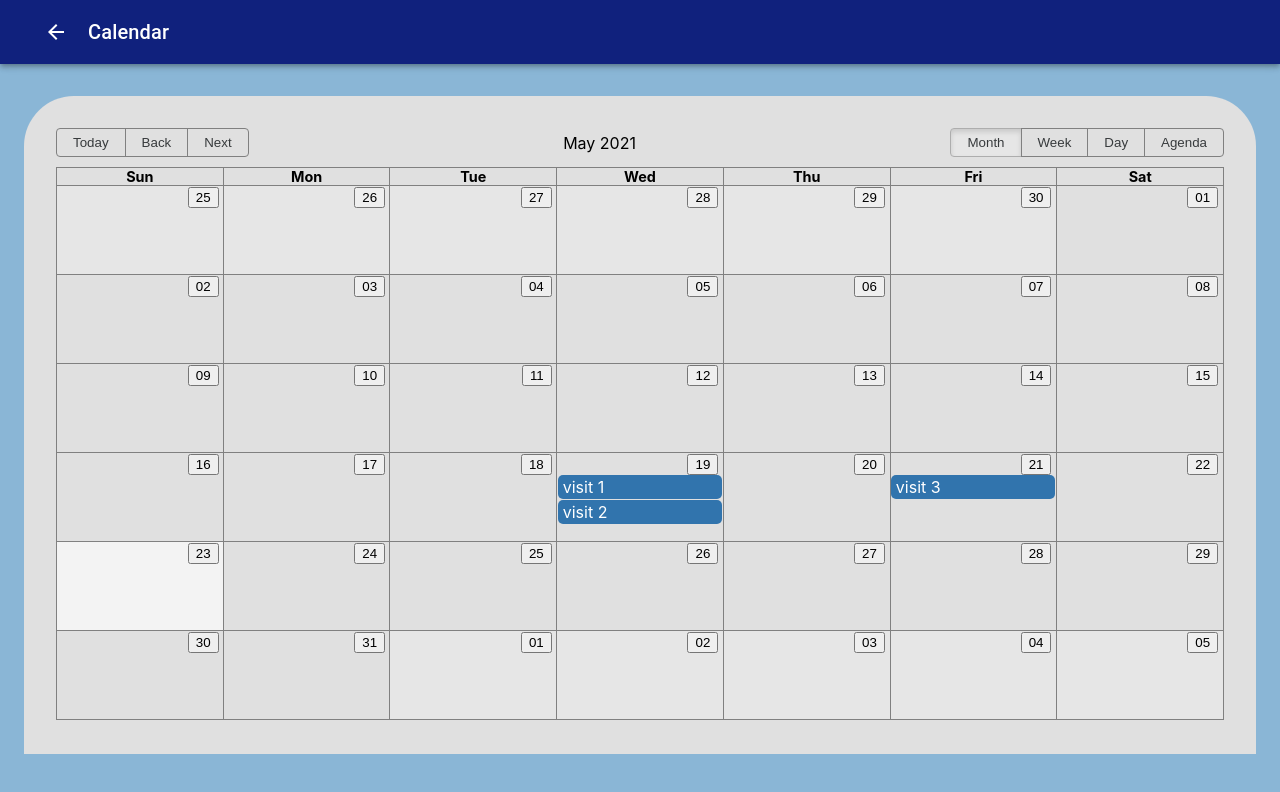
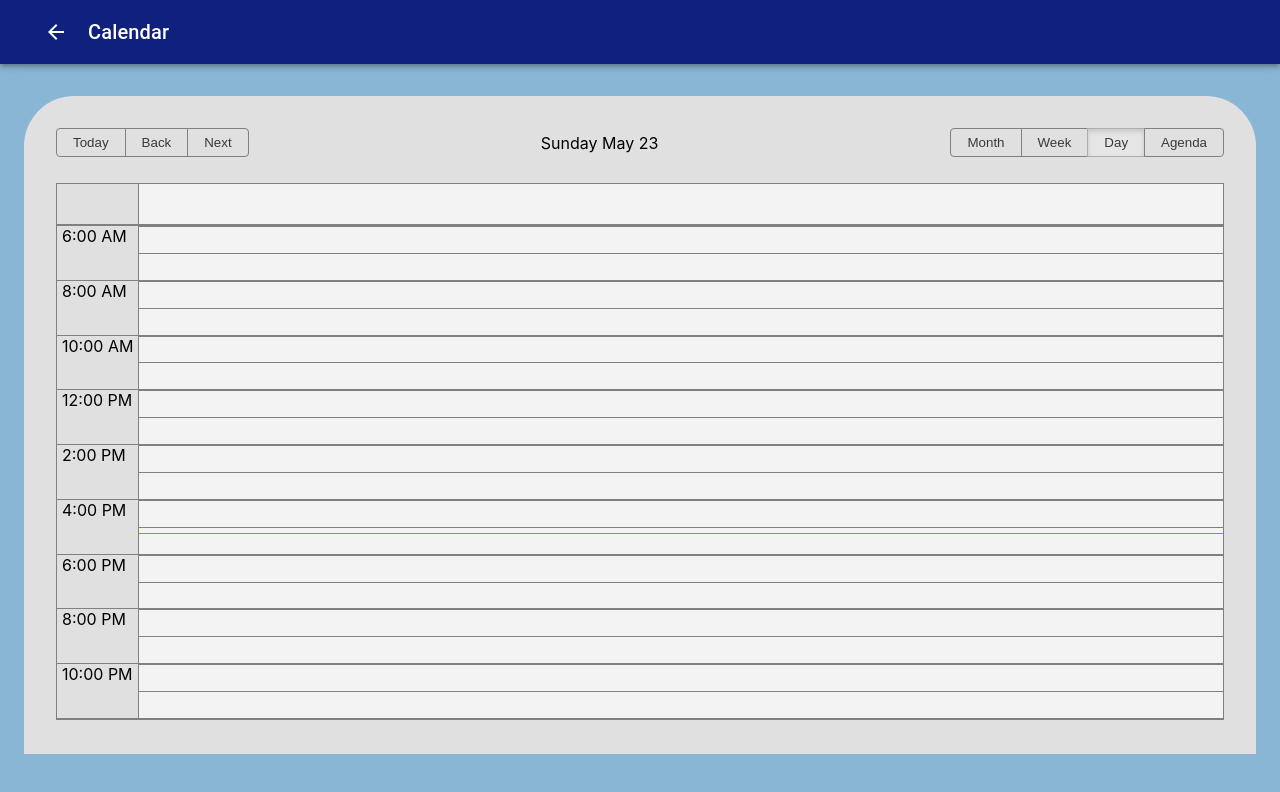
Before and after one commit to Tahlil-992/bugophobia.front-end, a React (Create React App) app: page /Calendar in a window 1280 px wide. Shown: the top 792 px of the page. Built offline with nearby package versions, Linux system fonts and the light colour scheme; sample sign-in values are in the browser's storage.

Commit message:
initialized event population for calendar

```diff
--- a/src/views/pages/Calendar.js
+++ b/src/views/pages/Calendar.js
@@ -1,4 +1,4 @@
-import React, { useState } from 'react';
+import React, { useState, useEffect } from 'react';
 import { makeStyles } from '@material-ui/core/styles';
 import AppBar from '@material-ui/core/AppBar';
 import Toolbar from '@material-ui/core/Toolbar';
@@ -15,22 +15,107 @@ import parse from 'date-fns/parse';
 import startOfWeek from 'date-fns/startOfWeek';
 import getDay from 'date-fns/getDay';
 import "../../style.css";
+import { callListPatientReservations } from '../../core/modules/calendarAPICalls';
+import { connect } from "react-redux";
+import { getDate } from 'date-fns';
 
 const locales = {
     'en-US': require('date-fns/locale/en-US'),
 }
+
+const calendar_views = {
+    month: 'month',
+    week: 'week',
+    work_week: 'work_week',
+    day: 'day',
+    agenda: 'agenda',
+}
+
 const useStyles = makeStyles((theme) => ({
     container: {
         paddingTop: theme.spacing(4),
     },
 }));
-export default function CalendarPage() {
+
+ function CalendarPage({ isRemembered }) {
     const classes = useStyles();
     const localizer = momentLocalizer(moment);
     const minTime = new Date();
     minTime.setHours(6,0,0);
     const maxTime = new Date();
     maxTime.setHours(23,30,0);
+    const [startDate, setStartDate] = useState(null);
+    const [endDate, setEndDate] = useState(null);
+    const [view, setView] = useState(calendar_views.day);
+    const [events, setEvents] = useState(null);
+    const [range, setRange] = useState(null);
+
+    const getPatientReservationsList = async(start_date, end_date) => {
+        const start_month = start_date.getMonth() + 1;
+        const end_month = end_date.getMonth() + 1;
+        const start_day = start_date.getDate();
+        const end_day = end_date.getDate();
+        const from_date = `${start_date.getFullYear()}${start_month < 10 ? `0${start_month}` : start_month}${start_day < 10 ? `0${start_day}` : start_day}`;
+        const to_date = `${end_date.getFullYear()}${end_month < 10 ? `0${end_month}` : end_month}${end_day < 10 ? `0${end_day}` : end_day}`;
+        try
+        {
+            const response = await callListPatientReservations({from_date: from_date, to_date: to_date}, isRemembered);
+            console.log(response);
+            if(response.status === 200) {
+                setEvents(response.payload);
+            }
+        }
+        catch
+        {
+            console.log("error on get reserve");
+        }
+    }
+
+    const handleRangeAndViewChange = (view, range_data) => {
+        if (range_data) {
+            if (view === calendar_views.month || view === calendar_views.agenda) {
+                setStartDate(range_data.start);
+                setEndDate(range_data.end);
+            }
+            else if (view === calendar_views.week) {
+                setStartDate(range_data[0]);
+                setEndDate(range_data[6]);
+            }
+            else if (view === calendar_views.day) {
+                setStartDate(range_data[0]);
+                setEndDate(moment(range_data[0]).add(1, 'days'));
+            }
+        }
+    }
+
+    const getDateElements = (date_time_str) => {
+        const date_str = date_time_str.split("T")[0];
+        const time_str = (date_time_str.split("T")[1]).split("Z")[0];
+        const date_specs = date_str.split("-");
+        const year = Number(date_specs[0]);
+        const month = Number(date_specs[1]);
+        const day = Number(date_specs[2]);
+        const time_specs = time_str.split(":");
+        const hour = time_specs[0];
+        const minute = time_specs[1];
+        return {
+            year: year,
+            month: month,
+            day: day,
+            hour: hour,
+            minute: minute,
+        };
+    }
+
+    useEffect(() => {
+        handleRangeAndViewChange(view, range);
+    }, [view, range]);
+
+    useEffect(() => {
+        if (startDate && endDate)
+            getPatientReservationsList(startDate, endDate);
+    }, [startDate, endDate]);
+
     return (
         <div style={{ backgroundColor: '#8ab6d6', minHeight: '100vh' }}>
             <AppBar position="relative">
@@ -45,31 +130,45 @@ export default function CalendarPage() {
                         <div style={{ backgroundColor: '#E0E0E0', borderTopLeftRadius: '50px', borderTopRightRadius: '50px', padding: '2em', minHeight: '37.1em' }}>
                             <Calendar style={{ height : '37rem' }}
                                 localizer={localizer}
-                                events={[
-                                    {
-                                        'title': 'visit 1',
+                                view={view}
+                                onView={(event) => {setView(event); console.log(event);}}
+                                onRangeChange={(event) => {setRange(event); console.log(event);}}
+                                events={events ? events.map((event) => {
+                                    const start_date_obj = getDateElements(event.start_date);
+                                    const end_date_obj = getDateElements(event.end_date);
+                                    return {
+                                        'start': new Date(
+                                            start_date_obj.year,
+                                            start_date_obj.month,
+                                            start_date_obj.day,
+                                            start_date_obj.hour,
+                                            start_date_obj.minute,
+                                        ),
+                                        'end': new Date(
+                                            end_date_obj.year,
+                                            end_date_obj.month,
+                                            end_date_obj.day,
+                                            end_date_obj.hour,
+                                            end_date_obj.minute,
+                                        ),
                                         'allDay': false,
-                                        'start': new Date(2021, 4, 19, 10, 0),
-                                        'end': new Date(2021, 4, 19, 11, 0),
-                                    },
-                                    {
-                                        'title': 'visit 2',
-                                        'allDay': false,
-                                        'start': new Date(2021, 4, 19, 18, 0),
-                                        'end': new Date(2021, 4, 19, 18, 45),
-                                    },
-                                    {
-                                        'title': 'visit 3',
-                                        'allDay': false,
-                                        'start': new Date(2021, 4, 21, 17, 0),
-                                        'end': new Date(2021, 4, 21, 17, 30),
-                                    },
-                                ]}
+                                        'title': `Visit time set for`,
+                                    }
+                                }) : []
+                                // [
+                                //     {
+                                //         'title': 'visit 1',
+                                //         'allDay': false,
+                                //         'start': new Date(2021, 4, 19, 10, 0),
+                                //         'end': new Date(2021, 4, 19, 11, 0),
+                                //     },
+                                // ]
+                                }
                                 step={60}
                                 showMultiDayTimes
                                 min={minTime}
                                 max={maxTime}
-                                startAccessor="start"
+                                startAccessor={() => {return new Date();}}
                                 endAccessor="end"
                             />
                         </div>
@@ -79,3 +178,7 @@ export default function CalendarPage() {
         </div>
     );
 }
+
+export default connect(
+    state => ({ isRemembered: state.authReducer.authData.remember_me }),
+    null)(CalendarPage);
```
